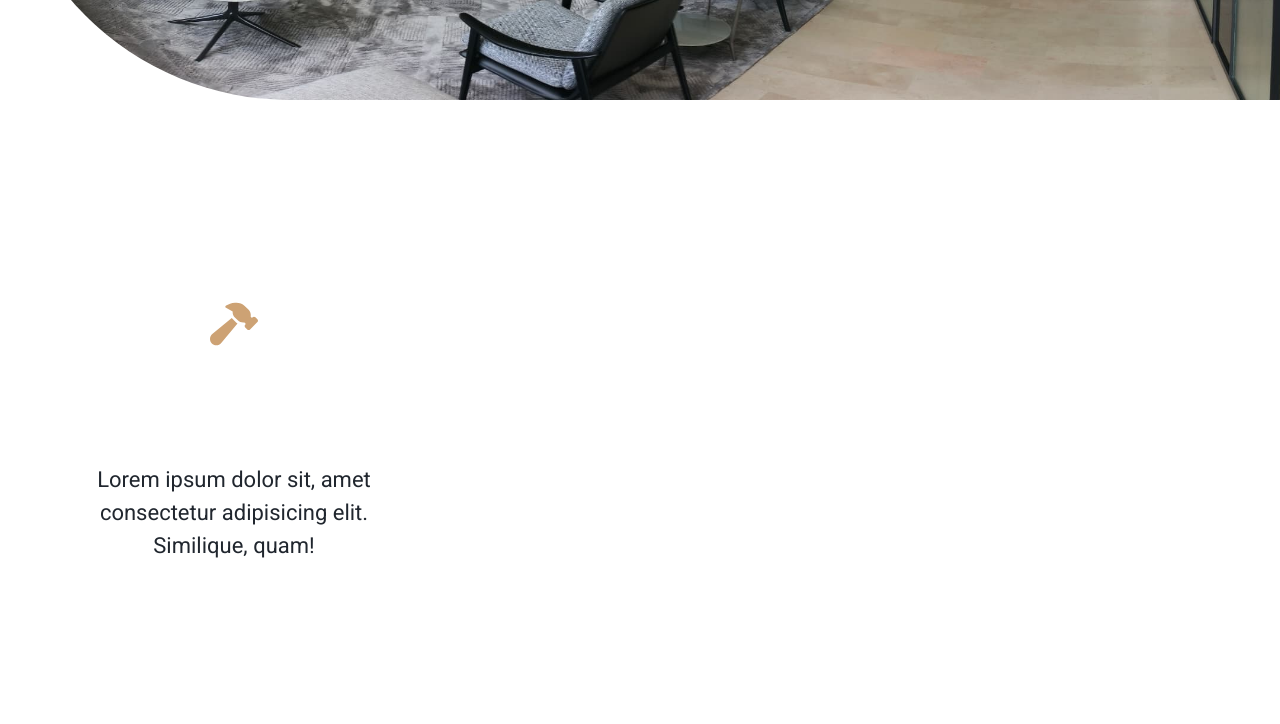
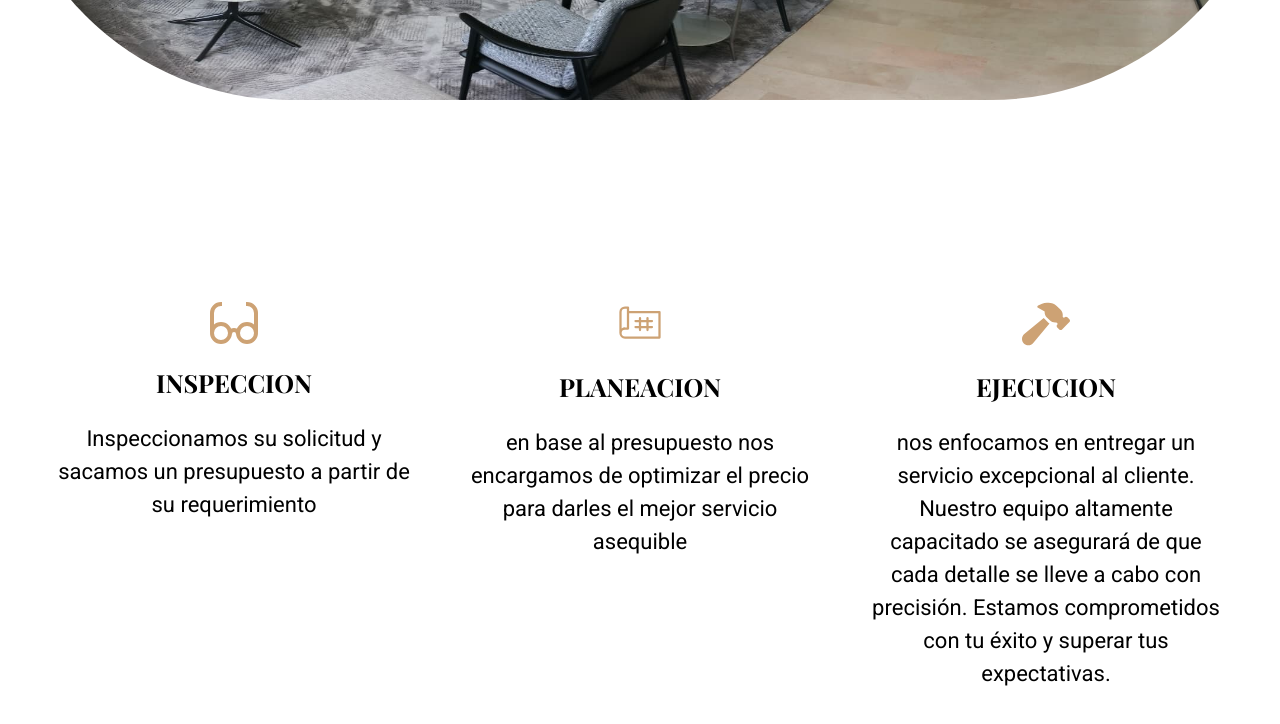
Before and after one commit to fakbo-dev/D.O.N-Oscar-Landing-Page, a Next.js app: page / in a window 1280 px wide. Shown: the part 838-1562 px from the top of the page. Built offline with nearby package versions, Linux system fonts and the light colour scheme.

Commit message:
steps done

```diff
--- a/app/globals.css
+++ b/app/globals.css
@@ -6,7 +6,7 @@
 
 @layer base {
     body {
-        @apply font-roboto text-[22px] text-secondary;
+        @apply font-roboto text-[22px] text-black;
     }
 
     h1,
@@ -15,9 +15,10 @@
     h4,
     h5,
     h6 {
-        @apply font-playfair font-bold uppercase text-white;
+        @apply font-playfair font-bold uppercase text-black;
     }
 }
+
 
 .h1 {
     @apply text-[64px] lg:text-[74px] leading-none;
@@ -42,3 +43,12 @@
 .btn-accent {
   @apply bg-accent hover:bg-accent-hover;
 }
+
+.card {
+  background: rgba( 255, 255, 255, 0.1 );
+box-shadow: 0 8px 32px 0 rgba( 31, 38, 135, 0.37 );
+backdrop-filter: blur( 2.5px );
+-webkit-backdrop-filter: blur( 2.5px );
+border-radius: 10px;
+border: 1px solid rgba( 255, 255, 255, 0.18 );
+}
--- a/components/Hero.jsx
+++ b/components/Hero.jsx
@@ -7,7 +7,7 @@ const Hero = () => {
             {/* Maybe need a change */}
             <section className="xl:bg-grid xl:bg-center xl:bg-repeat-y fixed top-0 bottom-0 left-0 right-0 z-10"></section>
             {/* Hero Part */}
-            <section className="h-[640px] xl:h-[840px] bg-hero bg-center lg:bg-cover bg-no-repeat bg-fixed xl:rounded-bl-[290px] relative  xl:rounded-tr-[290px] z-20">
+            <section className="h-[640px] xl:h-[840px] bg-hero bg-center lg:bg-cover bg-no-repeat bg-fixed xl:rounded-bl-[290px] relative  xl:rounded-br-[290px] z-20">
 
                 {/* Text */}
                 <div className="container mx-auto h-full flex items-center justify-center xl:justify-start">
--- a/components/Steps.jsx
+++ b/components/Steps.jsx
@@ -1,4 +1,6 @@
 import { FaHammer } from "react-icons/fa6";
+import { PiBlueprintLight } from "react-icons/pi";
+import { GrInspect } from "react-icons/gr";
 
 
 const Steps = () => {
@@ -8,12 +10,28 @@ const Steps = () => {
             <div className="container mx-auto">
 
                 <div className="grid grid-cols-1 gap-12 xl:grid-cols-3">
-                    <div className=" flex justify-center items-center flex-col">
-                        <div className="mb-5">
+                    <div className="text-center">
+                        <div className="mb-4 flex justify-center">
+                            <GrInspect className="text-accent text-5xl" />
+                        </div>
+                        <h3 className="h3 mb-5">Inspeccion</h3>
+                        <p className="mb-5 max-w-md mx-auto">Inspeccionamos su solicitud y sacamos un presupuesto a partir de su requerimiento </p>
+                    </div>
+
+                    <div className="text-center">
+                        <div className="mb-5 flex justify-center">
+                            <PiBlueprintLight className="text-accent text-5xl" />
+                        </div>
+                        <h3 className="h3 mb-5">planeacion</h3>
+                        <p className="mb-5 max-w-md mx-auto">en base al presupuesto nos encargamos de optimizar el precio para darles el mejor servicio asequible</p>
+                    </div>
+
+                    <div className="text-center">
+                        <div className="mb-5 flex justify-center">
                             <FaHammer className="text-accent text-5xl" />
                         </div>
-                        <h3 className="h3 mb-5">Planeacion del proyecto</h3>
-                        <p className="text-center">Lorem ipsum dolor sit, amet consectetur adipisicing elit. Similique, quam!</p>
+                        <h3 className="h3 mb-5">ejecucion</h3>
+                        <p className="mb-5 max-w-md mx-auto"> nos enfocamos en entregar un servicio excepcional al cliente. Nuestro equipo altamente capacitado se asegurará de que cada detalle se lleve a cabo con precisión. Estamos comprometidos con tu éxito y superar tus expectativas.</p>
                     </div>
                 </div>
             </div>
```
